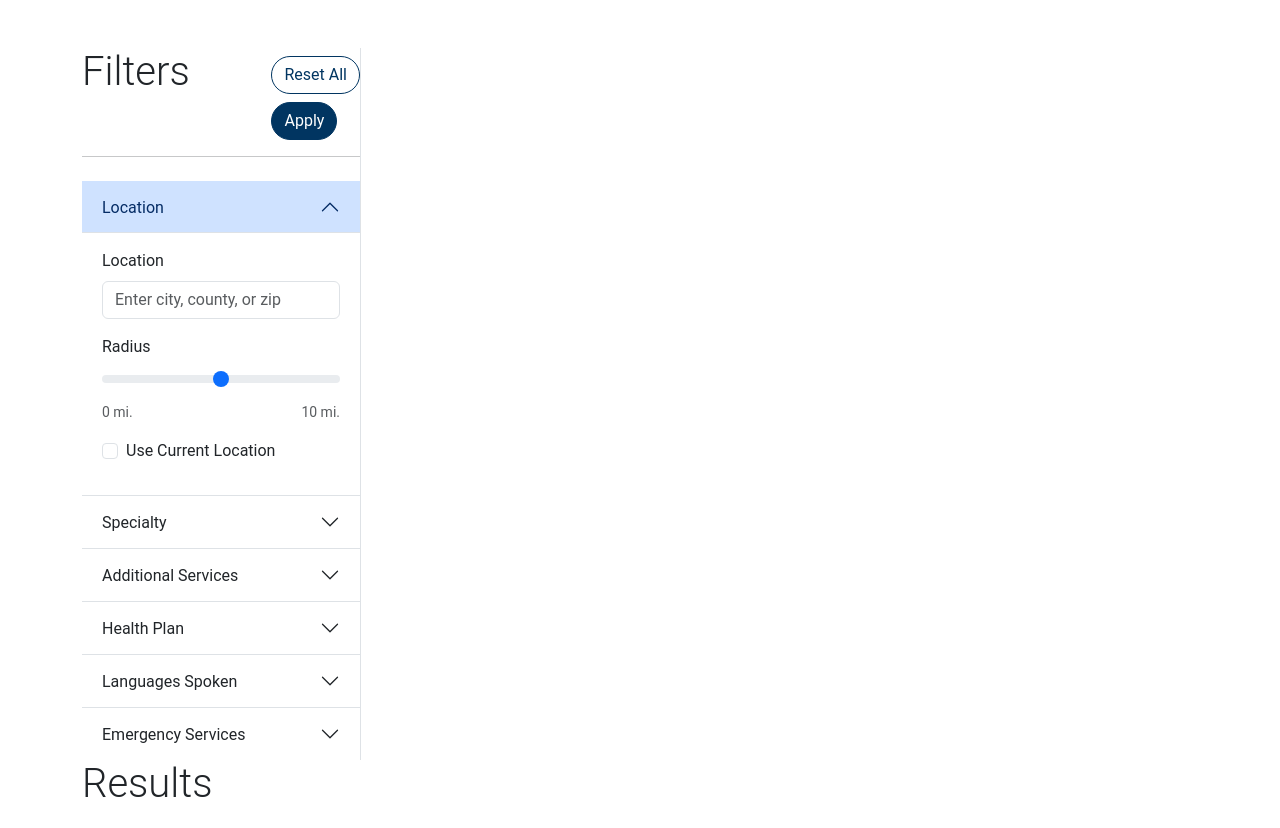
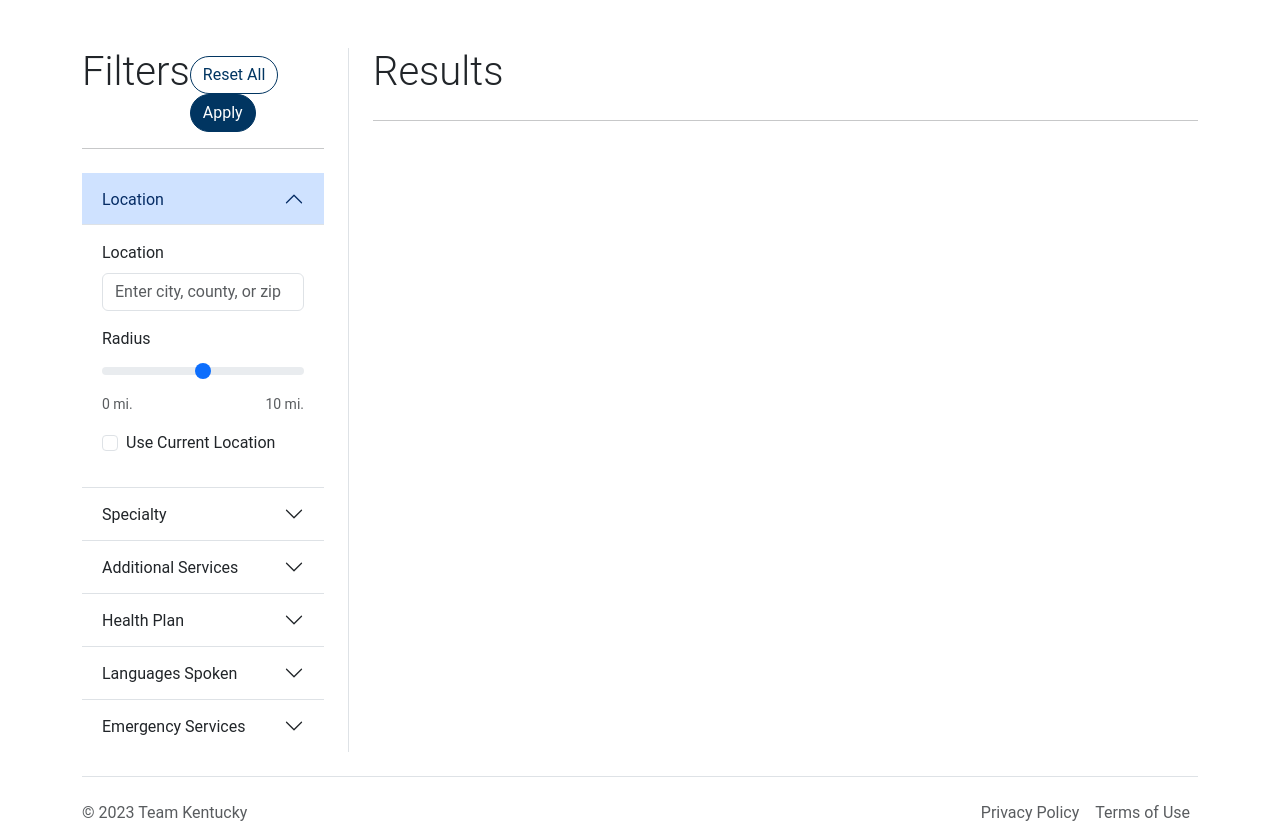
Before and after one commit to tclaughridge/CS4501, a Django app: template app/templates/app/index.html in a window 1280 px wide. Shown: the part 402-1230 px from the top of the page. Run offline with Django 4.2, Linux system fonts and the light colour scheme; the template is opened without the code that fills it, so the values that code supplies are empty.

Commit message:
Moved form inside of column tag

```diff
--- a/app/templates/app/index.html
+++ b/app/templates/app/index.html
@@ -47,16 +47,15 @@
     <div class="container">
         <div class="row gx-5 mt-5">
             <!-- Filters -->
+            <div class="col-3 border-end">
                 <form class="search-class" method="GET" action="" >
-            <div class="col-3 border-end">
                     <div class="d-flex justify-content-between mb-3">
                         <h1 class="display-6">Filters</h1>
                         <div class="pt-2">
                             <button class="btn btn-outline-primary search-btn" onclick="resetForm()">Reset All</button>
-                        <h1></h1>
-                        {%block search%}
+                            {% block search %}
                                 <button class="btn btn-primary search-btn ml-2 search-class" type="submit" name="search">Apply</button>
-                        {%endblock%}
+                            {% endblock %}
                         </div>
                         <script>
                             function resetForm() {
@@ -257,8 +256,8 @@
                             </div>
                         </div>
                     </div>
+                </form>
             </div>
-            </form>
             <!-- Results -->
             <div class="col-9">
                 <h1 class="display-6">Results</h1>
```
Lines whose indentation alone changed are shown as unchanged.
